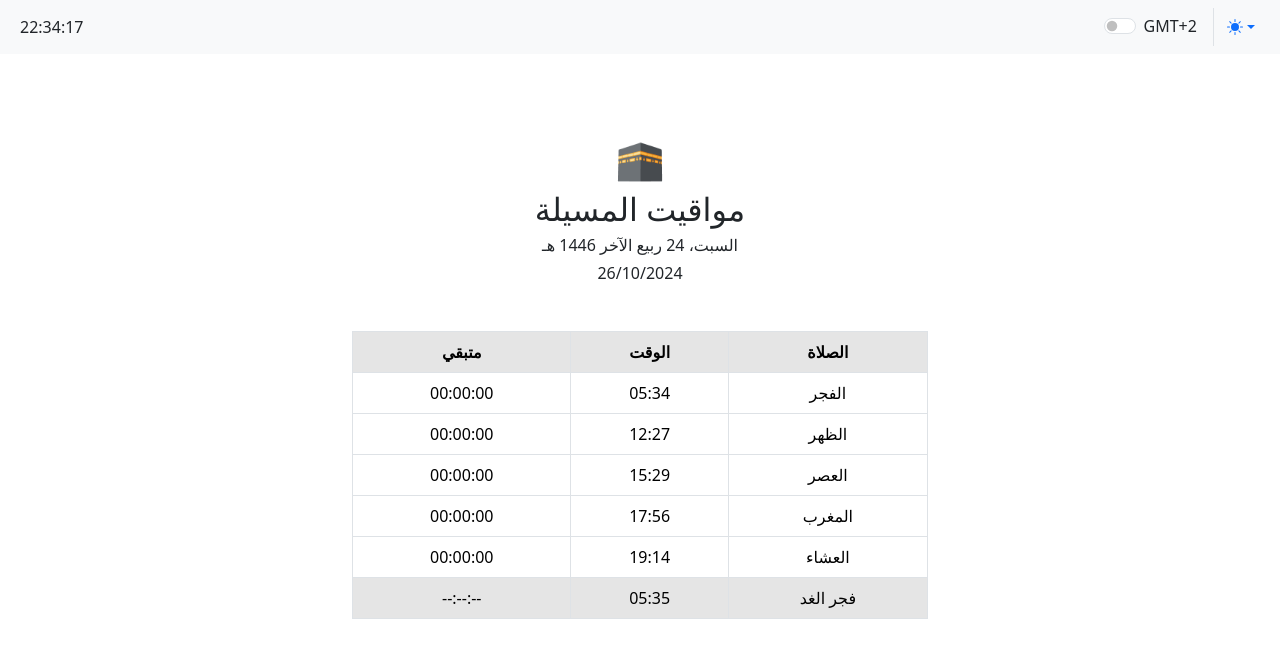
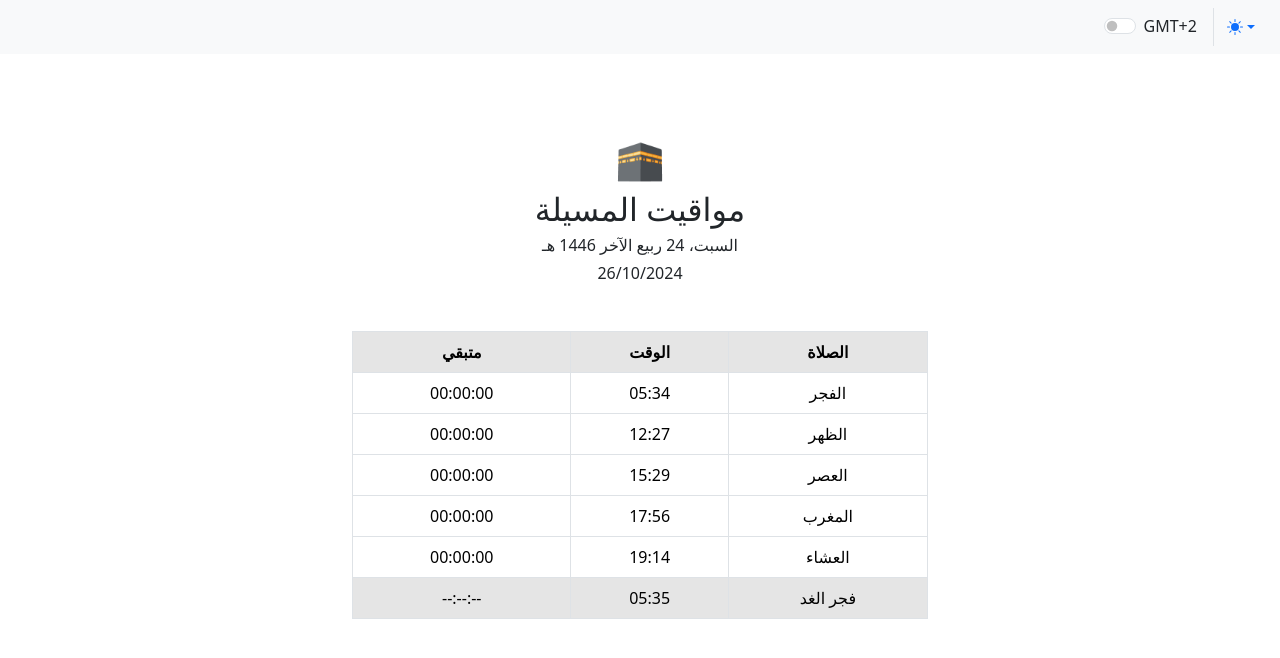
Before and after one commit to fennec01/salat-dz, a plain HTML site: page index.html in a window 1280 px wide. Drawn offline with nearby package versions, Linux system fonts and the light colour scheme.

Commit message:
Remove current time

```diff
--- a/index.html
+++ b/index.html
@@ -38,7 +38,6 @@
     <nav class="navbar bg-body-tertiary">
         <form class="container-fluid justify-content-start">
             <button class="btn btn-primary me-2" type="button" id="downloadPwaButton" hidden>تحميل</button>
-            <p id="current-time" class="navbar-nav ms-2">--:--:--</p>
             <div class="form-check form-switch text-center ms-auto">
                 <input class="form-check-input" type="checkbox" id="gmtToggle">
                 <label class="form-check-label" for="gmtToggle">GMT+2</label>
--- a/js/salatManager.js
+++ b/js/salatManager.js
@@ -8,7 +8,6 @@ const prayerNames = ["الفجر", "الظهر", "العصر", "المغرب", "
 const tableBody = document.getElementById("table-body");
 const gmtToggle = document.getElementById("gmtToggle");
 const downloadPwaButton = document.getElementById("downloadPwaButton");
-const currentTimeElement = document.getElementById("current-time");
 const currentDateElement = document.getElementById("current-date");
 const currentHijriDateElement = document.getElementById("current-hijri-date");
 
@@ -128,16 +127,9 @@ function getTargetTime(timeString) {
     return targetTime;
 }
 
-// Function to update current time and date
+// Function to update current date
 function updateCurrentTimeAndDate() {
     const now = new Date();
-
-    // Format the current time as hh:mm:ss
-    const hours = String(now.getHours()).padStart(2, "0");
-    const minutes = String(now.getMinutes()).padStart(2, "0");
-    const seconds = String(now.getSeconds()).padStart(2, "0");
-    currentTimeElement.textContent = `${hours}:${minutes}:${seconds}`;
-
     // Format the current date
     const year = now.getFullYear();
     const month = String(now.getMonth() + 1).padStart(2, "0"); // Add 1 because months are 0-indexed
```
